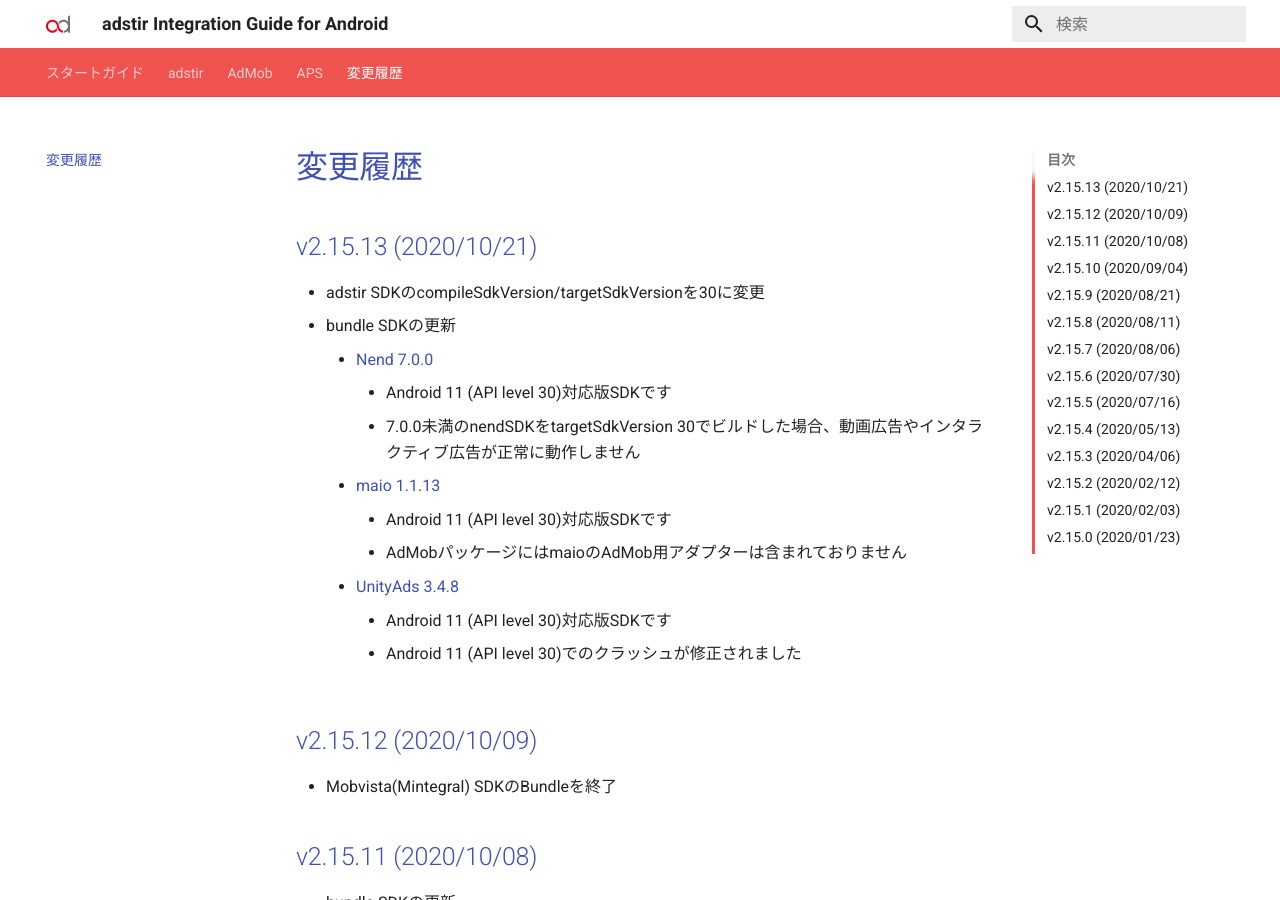
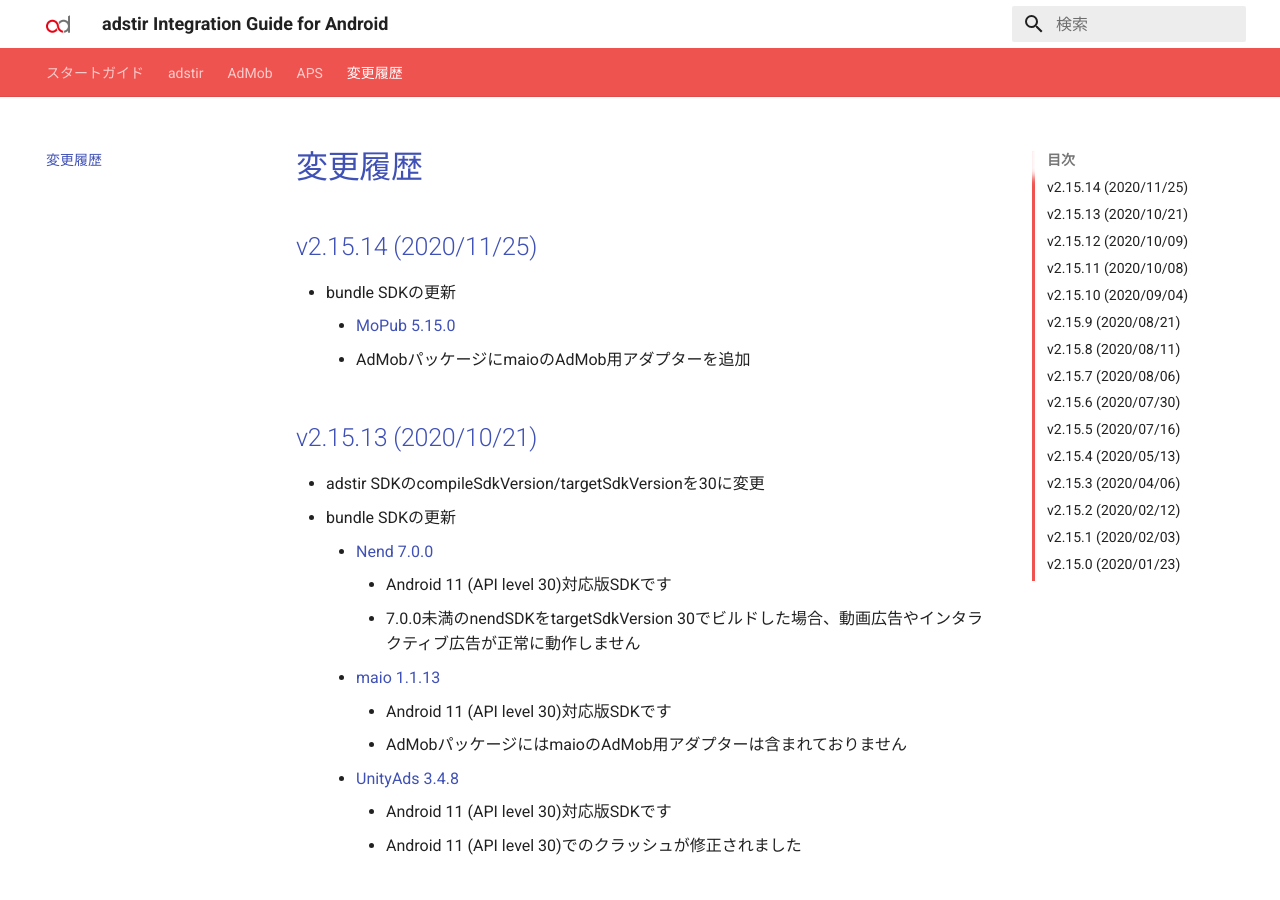
Before and after one commit to united-adstir/android-sdk-docs, an MkDocs documentation site: the page built from docs/changelog.md, in a window 1280 px wide and 900 px high. Built offline with MkDocs 1.6.1 and Material for MkDocs 9.7.7, drawn with Linux system fonts in a browser that asks for light colours; the version menu is left out.

Commit message:
v2.15.14

```diff
--- a/docs/changelog.md
+++ b/docs/changelog.md
@@ -1,4 +1,10 @@
 # 変更履歴
+
+## v2.15.14 (2020/11/25)
+
+- bundle SDKの更新
+    * [MoPub 5.15.0](https://github.com/mopub/mopub-android-sdk/releases/tag/v5.15.0)
+    * AdMobパッケージにmaioのAdMob用アダプターを追加
 
 ## v2.15.13 (2020/10/21)
 
--- a/mkdocs.yml
+++ b/mkdocs.yml
@@ -18,14 +18,14 @@
 extra:
   language: 'jp'
   version:
-    adstir: 2.15.13
+    adstir: 2.15.14
     adcolony: 4.1.4
     adcorsa: 2.0.0
     applovin: 9.13.1
     facebook: 6.1.0
     imobile: 2.0.22
     maio: 1.1.13
-    mopub: 5.14.0
+    mopub: 5.15.0
     nend: 7.0.0
     tapjoy: 12.6.1
     tiktok: 3.1.5.1
```
